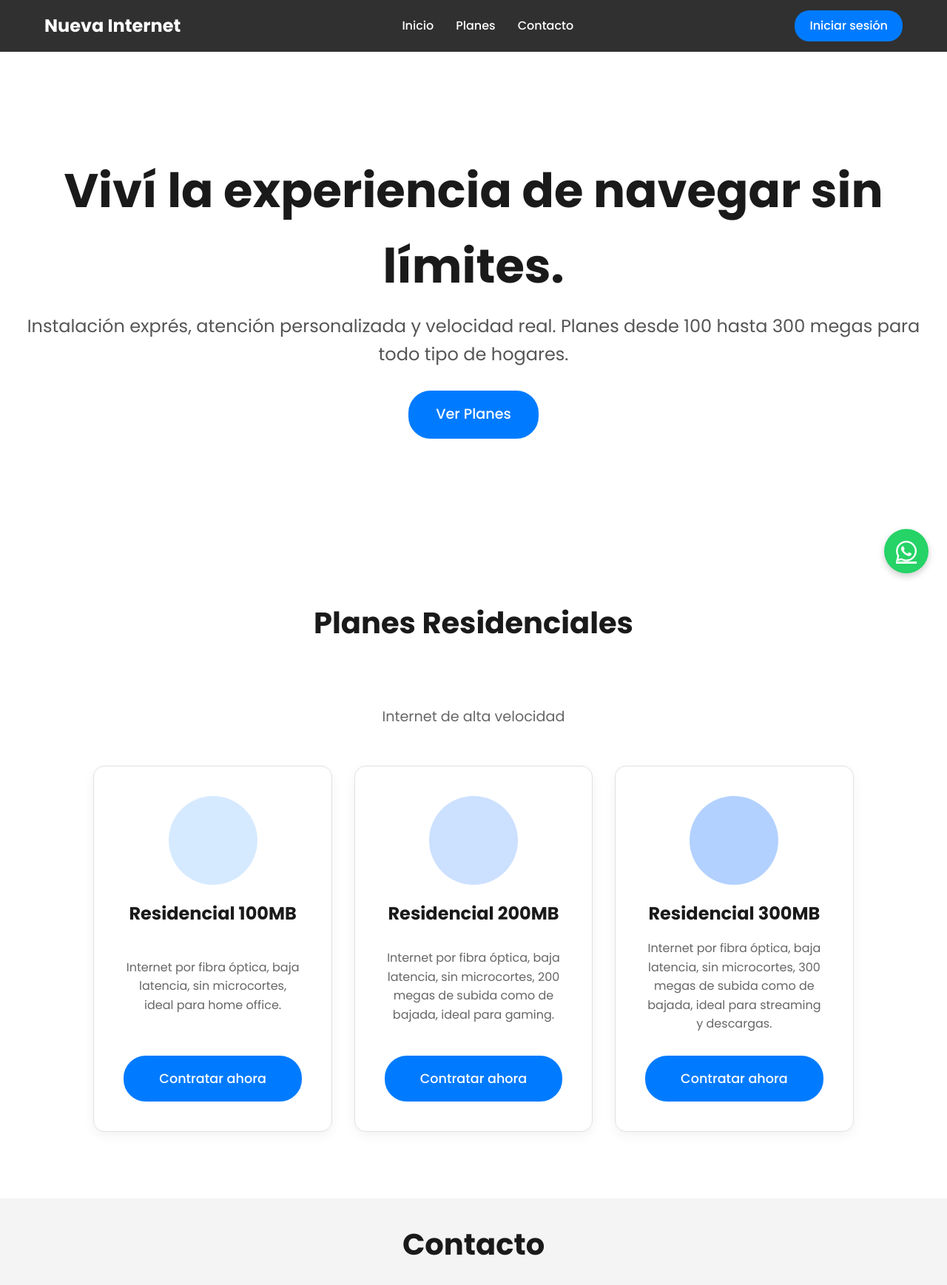
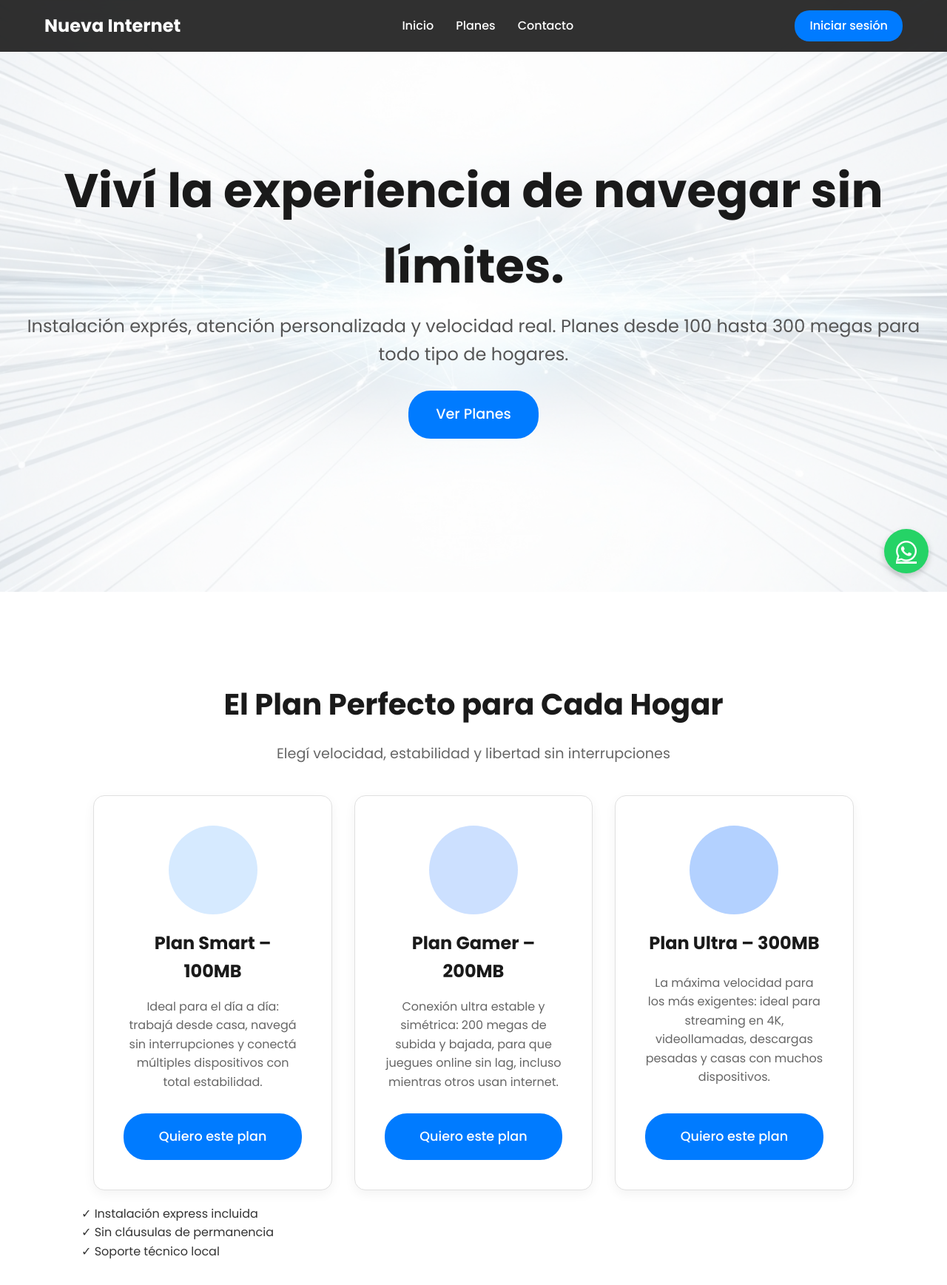
Before and after one commit to nicoben1x/internet, a plain HTML site: page index.html in a window 1280 px wide. Shown: the top 1737 px of the page at 74% size. Drawn offline with Linux system fonts and the light colour scheme.

Commit message:
se añadio algo en items

```diff
--- a/index.html
+++ b/index.html
@@ -46,38 +46,65 @@
 
         <section id="servicios" class="services-section">
             <div class="container">
-                <h2 class="section-title">Planes Residenciales</h2>
-                <p class="section-subtitle">Internet de alta velocidad</p>
+                <h2 class="section-title">El Plan Perfecto para Cada Hogar</h2>
+                <p class="section-subtitle">Elegí velocidad, estabilidad y libertad sin interrupciones</p>
 
                 <div class="plans-carousel-container">
                     <div class="plans-wrapper">
+                        <!-- Plan 100MB -->
                         <div class="plan-card">
                             <div class="plan-img-container" style="background-color: #d6eaff;">
-                                </div>
-                            <h3 class="plan-title">Residencial 100MB</h3>
-                            <p class="plan-description">Internet por fibra óptica, baja latencia, sin microcortes, ideal para home office.</p>
-                            <a href="#" class="btn-primary">Contratar ahora</a>
+
+                            </div>
+
+                            <h3 class="plan-title">Plan Smart – 100MB</h3>
+                            <p class="plan-description">
+                                Ideal para el día a día: trabajá desde casa, navegá sin interrupciones y conectá múltiples dispositivos con total estabilidad.
+                            </p>
+                            <a href="#" class="btn-primary">Quiero este plan</a>
                         </div>
+
+                        <!-- Plan 200MB -->
                         <div class="plan-card">
                             <div class="plan-img-container" style="background-color: #cce0ff;">
-                                </div>
-                            <h3 class="plan-title">Residencial 200MB</h3>
-                            <p class="plan-description">Internet por fibra óptica, baja latencia, sin microcortes, 200 megas de subida como de bajada, ideal para gaming.</p>
-                            <a href="#" class="btn-primary">Contratar ahora</a>
+
+                            </div>
+
+                            <h3 class="plan-title">Plan Gamer – 200MB</h3>
+                            <p class="plan-description">
+                                Conexión ultra estable y simétrica: 200 megas de subida y bajada, para que juegues online sin lag, incluso mientras otros usan internet.
+                            </p>
+                            <a href="#" class="btn-primary">Quiero este plan</a>
                         </div>
+
+                        <!-- Plan 300MB -->
                         <div class="plan-card">
                             <div class="plan-img-container" style="background-color: #b3d1ff;">
-                                </div>
-                            <h3 class="plan-title">Residencial 300MB</h3>
-                            <p class="plan-description">Internet por fibra óptica, baja latencia, sin microcortes, 300 megas de subida como de bajada, ideal para streaming y descargas.</p>
-                            <a href="#" class="btn-primary">Contratar ahora</a>
+
+                            </div>
+
+                            <h3 class="plan-title">Plan Ultra – 300MB</h3>
+                            <p class="plan-description">
+                                La máxima velocidad para los más exigentes: ideal para streaming en 4K, videollamadas, descargas pesadas y casas con muchos dispositivos.
+                            </p>
+                            <a href="#" class="btn-primary">Quiero este plan</a>
                         </div>
                     </div>
+
+                    <!-- Controles del carrusel -->
                     <button class="carousel-arrow prev"><i class="fas fa-chevron-left"></i></button>
                     <button class="carousel-arrow next"><i class="fas fa-chevron-right"></i></button>
                 </div>
+
+                <!-- Beneficios adicionales (opcional) -->
+                <div class="extra-benefits">
+                    <p class="guarantee-text">✓ Instalación express incluida</p>
+                    <p class="guarantee-text">✓ Sin cláusulas de permanencia</p>
+                    <p class="guarantee-text">✓ Soporte técnico local</p>
+                </div>
             </div>
         </section>
+
 
         <section id="contacto" class="contact-section">
             <div class="container">
--- a/style.css
+++ b/style.css
@@ -32,6 +32,10 @@ body {
     padding: 0 20px;
 }
 
+.services-section {
+    padding: 120px 0 80px;
+}
+
 section {
     padding: 80px 0;
 }
@@ -40,20 +44,21 @@ section {
     font-size: 2.5rem;
     color: var(--dark-color);
     text-align: center;
-    margin-bottom: 10px;
-    padding-bottom: 70px;
-    margin-top: -70px;
+    margin-bottom: 20px;
+    padding-bottom: 0;
+    margin-top: 0;
 }
 
 .contact-section .section-title {
     padding: 20px;
+    margin-top: -20px;
 }
 
 .section-subtitle {
     font-size: 1.2rem;
     color: #666;
     text-align: center;
-    margin-bottom: 40px;
+    margin-bottom: 30px;
 }
 
 .btn-primary {
@@ -176,14 +181,86 @@ section {
     gap: 20px;
 }
 
+
+
+
 /* ======== HERO SECTION ======== */
 .hero-section {
-    background-color: var(--light-color);
-    height: 100vh;
+    min-height: 100vh;
     display: flex;
     justify-content: center;
     align-items: center;
     text-align: center;
+    background-image: url('assets/images/fondo.png');
+    background-size: cover;
+    background-position: center;
+    background-repeat: no-repeat;
+    /* CAMBIA ESTO: */
+    background-attachment: scroll; /* Ahora el fondo se moverá con el scroll */
+    /* DEJA EL RESTO COMO ESTÁ */
+    position: relative;
+    z-index: 0;
+    width: 100%;
+}
+
+
+
+
+
+
+
+
+
+
+
+
+/* Responsive adjustments */
+@media (max-width: 768px) {
+    .hero-section {
+        min-height: 100vh;
+        /* background-size: cover; ya está en el general */
+        /* background-position: center; ya está en el general */
+        width: 100vw;
+        height: 100vh;
+        /* display: block; mantener solo si es necesario para el contenido interno */
+    }
+
+    .hero-content {
+        width: 100%;
+        max-width: 100%;
+        padding: 2rem;
+        box-sizing: border-box;
+    }
+
+    .hero-content {
+        padding: 2rem;
+    }
+
+    .hero-title {
+        font-size: 2.5rem;
+    }
+
+    .hero-subtitle {
+        font-size: 1.1rem;
+    }
+}
+
+.hero-section::before {
+    content: '';
+    position: absolute;
+    top: 0;
+    left: 0;
+    right: 0;
+    bottom: 0;
+    background: rgba(255, 255, 255, 0.6); /* Capa translúcida para que el texto resalte */
+    z-index: 1;
+}
+
+.hero-content {
+    z-index: 2;
+    position: relative;
+    color: #333;
+    background: transparent; /* Asegura que el contenido no tenga un fondo propio */
 }
 
 .hero-title {
@@ -253,7 +330,6 @@ section {
     transition: transform 0.3s ease, box-shadow 0.3s ease;
     display: flex;
     flex-direction: column;
-    /* justify-content: space-between; */ /* Se puede usar si quieres distribuir el espacio uniformemente */
 }
 
 .plan-card .btn-primary {
@@ -281,12 +357,12 @@ section {
 .plan-description {
     font-size: 1rem;
     color: #666;
-    margin-bottom: 30px; /* Mantener un margen inferior */
-    flex-grow: 1; /* NUEVO: Permite que ocupe todo el espacio disponible */
-    display: flex; /* NUEVO: Convierte la descripción en un contenedor flex */
-    align-items: center; /* NUEVO: Centra verticalmente el contenido dentro de la descripción */
-    justify-content: center; /* NUEVO: Centra horizontalmente el contenido dentro de la descripción */
-    text-align: center; /* Asegura el centrado de texto si es multilínea */
+    margin-bottom: 30px;
+    flex-grow: 1;
+    display: flex;
+    align-items: center;
+    justify-content: center;
+    text-align: center;
 }
 
 .carousel-arrow {
@@ -313,6 +389,13 @@ section {
 
 .carousel-arrow.prev { left: -20px; }
 .carousel-arrow.next { right: -20px; }
+
+
+
+
+.extra-benefits{
+    margin-top: 9px;
+}
 
 
 /* ======== CONTACT SECTION ======== */
```
Also changed, not shown: assets/images/logoitem.png (added).
